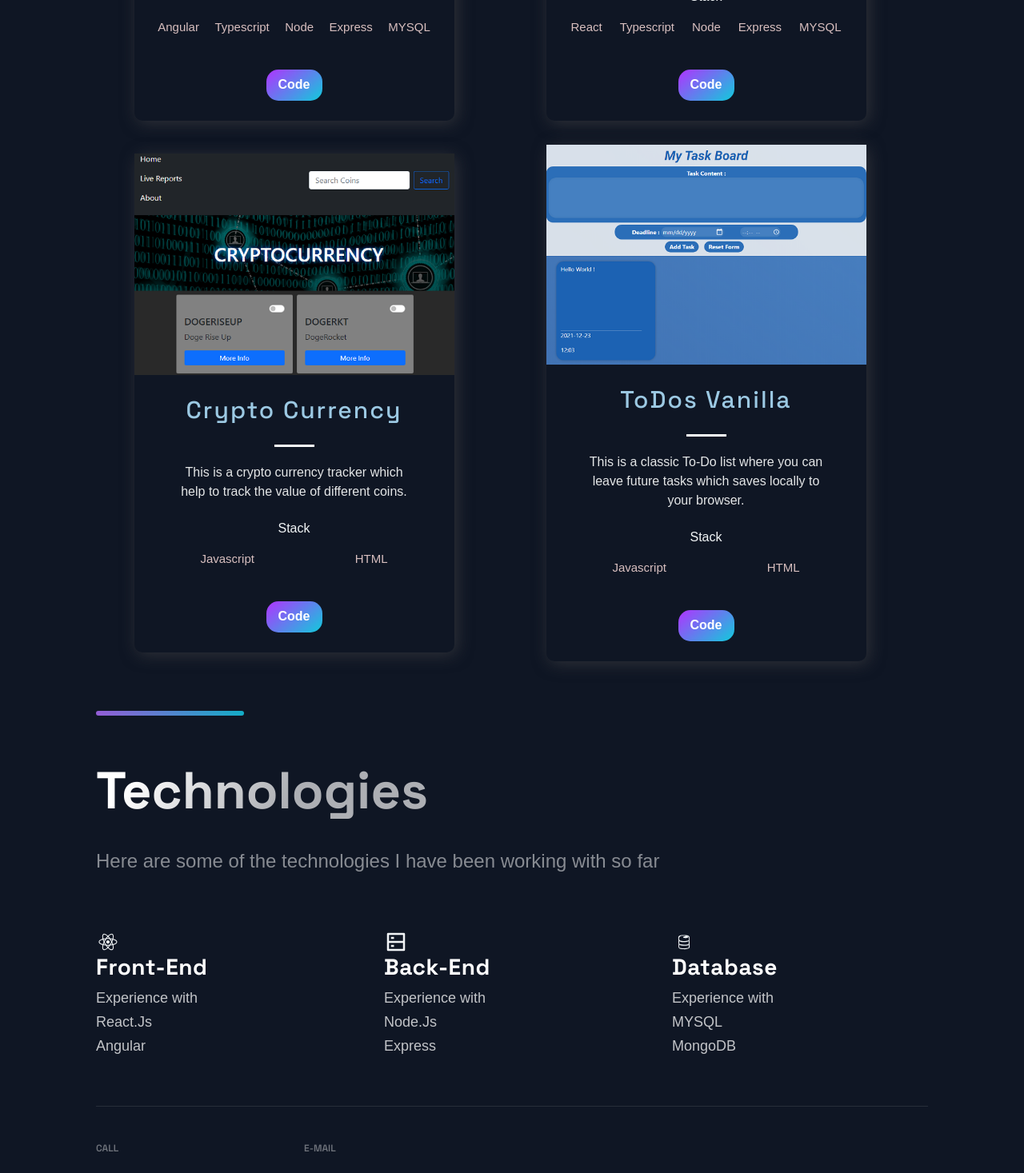
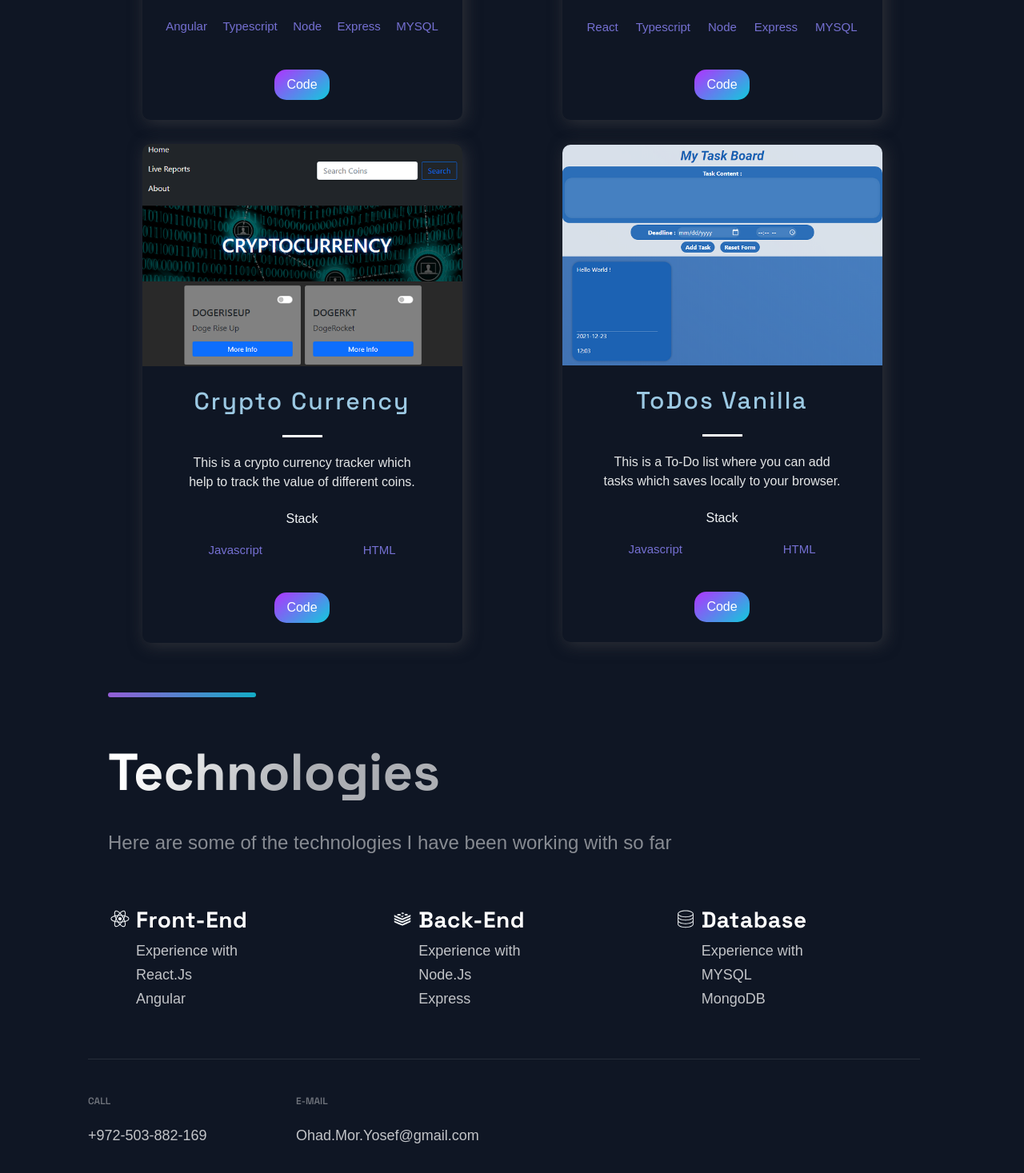
Before and after one commit to OhadMY/Portfolio-Website, a Next.js app: page / in a window 1280 px wide. Shown: the part 1330-2797 px from the top of the page at 80% size. Built offline with nearby package versions, Linux system fonts and the light colour scheme.

Commit message:
Css reponsive design fixes

```diff
--- a/src/components/Footer/FooterStyles.js
+++ b/src/components/Footer/FooterStyles.js
@@ -3,13 +3,13 @@ import styled from "styled-components";
 export const FooterWrapper = styled.section`
   width: calc(100vw - 96px);
   max-width: 1040px;
-  padding: 2rem 48px 40px;
+  padding: 20px 40px 40px 20px;
   margin: 1rem auto;
   box-sizing: content-box;
 
   @media ${(props) => props.theme.breakpoints.sm} {
-    padding: 0 16px 48px;
-    width: calc(100vw - 32px);
+    padding: 0 16px 40px 0;
+    width: calc(100vw - 96px);
   }
 `;
 
@@ -34,7 +34,7 @@ export const LinkItem = styled.a`
   }
 
   @media ${(props) => props.theme.breakpoints.sm} {
-    font-size: 8px;
+    font-size: 14px;
     line-height: 14px;
     margin-bottom: 8px;
     display: flex;
@@ -73,7 +73,6 @@ export const CompanyContainer = styled.div`
   @media ${(props) => props.theme.breakpoints.sm} {
     display: flex;
     flex-direction: column;
-    margin: 0 0 32px;
     align-items: center;
   }
 `;
@@ -84,7 +83,7 @@ export const Support = styled.p`
   letter-spacing: 0.02em;
   font-size: 18px;
   line-height: 30px;
-  padding: 1rem;
+  padding: 10px 10px 10px 0px;
 
   @media ${(props) => props.theme.breakpoints.md} {
     font-size: 16px;
@@ -95,15 +94,25 @@ export const Support = styled.p`
     line-height: 22px;
     font-size: 14px;
     min-width: 100px;
+    padding: 10px 10px 10px 5px;
   }
 `;
 
 export const SocialContainer = styled.div`
+  margin-left: -7px;
   display: flex;
   align-items: center;
+  width: 125px;
+  justify-content: space-between;
 
   @media ${(props) => props.theme.breakpoints.md} {
     justify-content: center;
+    padding-right: 16px;
+    flex-wrap: wrap;
+  }
+
+  @media ${(props) => props.theme.breakpoints.sm} {
+    justify-content: start;
     padding-right: 16px;
     flex-wrap: wrap;
   }
--- a/src/components/Hero/Hero.js
+++ b/src/components/Hero/Hero.js
@@ -9,13 +9,13 @@ import Button from "../../styles/GlobalComponents/Button";
 import { LeftSection } from "./HeroStyles";
 
 const Hero = (props) => (
-  <Section row>
+  <Section row nopadding>
     <LeftSection>
       <SectionTitle>
         Ohad Mor Yosef <br />
         Fullstack Web-Developer
       </SectionTitle>
-      <SectionText>
+      <SectionText nopadding nomarginleft>
         Full stack developer graduate with a passion of developing scalable web
         applications. <br />
         I'm efficient and highly motivated.
--- a/src/components/Projects/ProjectsStyles.js
+++ b/src/components/Projects/ProjectsStyles.js
@@ -5,19 +5,20 @@ export const Img = styled.img`
   height: 100%;
   object-fit: cover;
   overflow: hidden;
+  border-radius: 10px 10px 0 0;
 `;
 
 export const GridContainer = styled.section`
   display: grid;
   grid-template-columns: repeat(auto-fill, minmax(400px, 1fr));
-  padding: 3rem 3rem 3rem 0;
+  padding: 3rem 1rem 3rem 0;
   place-items: center;
   column-gap: 2rem;
   row-gap: 3rem;
   @media ${(props) => props.theme.breakpoints.sm} {
     display: flex;
     flex-direction: column;
-    padding: 2rem;
+    padding: 2rem 0 2rem 0;
     padding-bottom: 0;
   }
 `;
@@ -28,6 +29,13 @@ export const BlogCard = styled.div`
   width: 400px;
   @media ${(props) => props.theme.breakpoints.sm} {
     width: 100%;
+    margin-bottom: 15px;
+  }
+  @media ${(props) => props.theme.breakpoints.md} {
+    width: 80%;
+  }
+  @media screen and (max-width: 876px) {
+    width: 90%;
   }
 `;
 export const TitleContent = styled.div`
@@ -86,18 +94,15 @@ export const UtilityList = styled.ul`
 export const ExternalLinks = styled.a`
   color: #d4c0c0;
   font-size: 1.6rem;
-  font-weight: bold;
   padding: 1rem 1.5rem;
   color: #fff;
   background: ${({ alt }) =>
     alt
       ? "linear-gradient(320deg, #ff622e 50%, #B133FF 100%)"
       : "linear-gradient(320deg, #00DBD8 -10%, #B133FF 100%)"};
-
   border-radius: 15px;
   transition: 0.5s;
   &:hover {
-    font-size: 1.75rem;
     font-weight: bold;
   }
 `;
@@ -108,6 +113,6 @@ export const TagList = styled.ul`
   padding: 2rem;
 `;
 export const Tag = styled.li`
-  color: #d8bfbf;
+  color: #7570d2;
   font-size: 1.5rem;
 `;
--- a/src/components/Technologies/Technologies.js
+++ b/src/components/Technologies/Technologies.js
@@ -1,6 +1,5 @@
 import React from "react";
-import { DiFirebase, DiReact } from "react-icons/di";
-import { RiServerLine } from "react-icons/ri";
+import { DiReact, DiRedis, DiStreamline } from "react-icons/di";
 import {
   Section,
   SectionDivider,
@@ -24,7 +23,7 @@ const Technologies = () => (
     </SectionText>
     <List>
       <ListItem>
-        <DiReact size="3rem" />
+        <DiReact size="3rem" style={{ "margin-right": "5px" }} />
         <ListContainer>
           <ListTitle>Front-End</ListTitle>
           <ListParagraph>
@@ -35,7 +34,7 @@ const Technologies = () => (
         </ListContainer>
       </ListItem>
       <ListItem>
-        <RiServerLine size="3rem" style />
+        <DiRedis size="3rem" style={{ "margin-right": "5px" }} />
         <ListContainer>
           <ListTitle>Back-End</ListTitle>
           <ListParagraph>
@@ -46,7 +45,7 @@ const Technologies = () => (
         </ListContainer>
       </ListItem>
       <ListItem>
-        <DiFirebase size="3rem" />
+        <DiStreamline size="3rem" style={{ "margin-right": "5px" }} />
         <ListContainer>
           <ListTitle>Database</ListTitle>
           <ListParagraph>
--- a/src/components/Technologies/TechnologiesStyles.js
+++ b/src/components/Technologies/TechnologiesStyles.js
@@ -1,8 +1,12 @@
-import styled from 'styled-components'
+import styled from "styled-components";
 
 export const ImageContainer = styled.div`
   text-align: center;
-  background-image: radial-gradient(50% 50% at 50% 50%, rgba(79, 108, 176, 0.25) 53.8%, rgba(79, 108, 176, 0) 100%);
+  background-image: radial-gradient(
+    50% 50% at 50% 50%,
+    rgba(79, 108, 176, 0.25) 53.8%,
+    rgba(79, 108, 176, 0) 100%
+  );
   width: 100%;
   padding: 60px;
   margin-top: 48px;
@@ -11,107 +15,102 @@ export const ImageContainer = styled.div`
   align-items: center;
   justify-content: center;
 
-  @media ${props => props.theme.breakpoints.lg} {
+  @media ${(props) => props.theme.breakpoints.lg} {
     background-image: none;
     padding: 0;
     margin-top: 40px;
   }
-  @media ${props => props.theme.breakpoints.md} {
+  @media ${(props) => props.theme.breakpoints.md} {
     background-image: none;
     padding: 0;
     margin-top: 16px;
   }
-`
+`;
 
 export const MainImage = styled.img`
   width: 100%;
-`
+`;
 
 export const List = styled.ul`
   list-style-type: none;
   display: grid;
   grid-template-columns: repeat(3, 1fr);
   gap: 40px;
-  margin: 3rem 0;
+  margin: 30px 10px;
 
-  @media ${props => props.theme.breakpoints.lg}{
-    margin: 64px 0;
+  @media ${(props) => props.theme.breakpoints.md} {
+    gap: 24px;
   }
 
-  @media ${props => props.theme.breakpoints.md}{
-    margin: 64px 0;
-    gap: 24px
-  }
-
-  @media ${props => props.theme.breakpoints.sm}{
+  @media ${(props) => props.theme.breakpoints.sm} {
     display: flex;
     flex-direction: column;
-    margin: 32px 0;
   }
-`
+`;
 
 export const ListContainer = styled.div`
   display: flex;
   flex-direction: column;
 
-  @media ${props => props.theme.breakpoints.sm}{
+  @media ${(props) => props.theme.breakpoints.sm} {
     display: flex;
     margin-left: 18px;
   }
-`
+`;
 
 export const ListTitle = styled.h4`
   font-weight: 700;
   font-size: 28px;
   line-height: 32px;
   letter-spacing: 0.02em;
-  color: #FFFFFF;
+  color: #ffffff;
   margin-bottom: 8px;
 
-@media ${props => props.theme.breakpoints.md}{
+  @media ${(props) => props.theme.breakpoints.md} {
     font-size: 24px;
     line-height: 28px;
   }
 
-@media ${props => props.theme.breakpoints.sm}{
+  @media ${(props) => props.theme.breakpoints.sm} {
     font-size: 20px;
     line-height: 28px;
     letter-spacing: 0.02em;
     margin-bottom: 4px;
   }
-`
+`;
 
 export const ListParagraph = styled.p`
   font-size: 18px;
   line-height: 30px;
   color: rgba(255, 255, 255, 0.75);
 
-  @media ${props => props.theme.breakpoints.md}{
+  @media ${(props) => props.theme.breakpoints.md} {
     font-size: 16px;
     line-height: 28px;
   }
 
-  @media ${props => props.theme.breakpoints.sm}{
+  @media ${(props) => props.theme.breakpoints.sm} {
     font-size: 14px;
     line-height: 22px;
   }
-`
+`;
 
 export const ListItem = styled.li`
   max-width: 320px;
   display: flex;
-  flex-direction: column;
+  flex-direction: row;
 
-@media ${props => props.theme.breakpoints.md}{
+  @media ${(props) => props.theme.breakpoints.md} {
+    flex-direction: row;
     max-width: 203px;
   }
 
-@media ${props => props.theme.breakpoints.sm}{
+  @media ${(props) => props.theme.breakpoints.sm} {
     margin-bottom: 14px;
     max-width: 320px;
     flex-direction: row;
   }
-`
+`;
 
 export const ListIcon = styled.img`
   display: block;
@@ -119,15 +118,15 @@ export const ListIcon = styled.img`
   height: 48px;
   margin-bottom: 10px;
 
-  @media ${props => props.theme.breakpoints.md}{
+  @media ${(props) => props.theme.breakpoints.md} {
     width: 40px;
     height: 40px;
     margin-bottom: 8px;
   }
 
-  @media ${props => props.theme.breakpoints.sm}{
+  @media ${(props) => props.theme.breakpoints.sm} {
     width: 32px;
     height: 32px;
     margin-bottom: 0px;
   }
-`
+`;
--- a/src/constants/constants.js
+++ b/src/constants/constants.js
@@ -32,7 +32,7 @@ export const projects = [
   {
     title: "ToDos Vanilla",
     description:
-      "This is a classic To-Do list where you can leave future tasks which saves locally to your browser.",
+      "This is a To-Do list where you can add tasks which saves locally to your browser.",
     image: "/images/4.png",
     tags: ["Javascript", "HTML"],
     source: "https://github.com/OhadMY/ToDos-Vanilla",
--- a/src/styles/GlobalComponents/index.js
+++ b/src/styles/GlobalComponents/index.js
@@ -3,13 +3,18 @@ import styled from "styled-components";
 export const Section = styled.section`
   display: ${(props) => (props.grid ? "grid" : "flex")};
   flex-direction: ${(props) => (props.row ? "row" : "column")};
-  padding: ${(props) => (props.nopadding ? "0" : "32px 0px 0")};
+  padding: ${(props) => (props.nopadding ? "0" : "32px 0 0 0")};
   margin: 0 auto;
   max-width: 1040px;
   box-sizing: content-box;
   position: relative;
   overflow: hidden;
   grid-template-columns: 1fr 1fr;
+  padding-left: 10px;
+
+  @media ${(props) => props.theme.breakpoints.lg} {
+    flex-direction: column;
+  }
 
   @media ${(props) => props.theme.breakpoints.md} {
     padding: 24px 14px 0;
@@ -38,13 +43,13 @@ export const SectionTitle = styled.h2`
   -webkit-background-clip: text;
   -webkit-text-fill-color: transparent;
   margin-bottom: 16px;
-  padding: ${(props) => (props.main ? "58px 0 16px" : "0")};
+  padding: ${(props) => (props.main ? "58px 0 16px 10px" : "0")};
 
   @media ${(props) => props.theme.breakpoints.md} {
     font-size: ${(props) => (props.main ? "56px" : "48px")};
     line-height: ${(props) => (props.main ? "56px" : "48px")};
     margin-bottom: 12px;
-    padding: ${(props) => (props.main ? "40px 0 12px" : "0")};
+    padding: ${(props) => (props.main ? "40px 0 12px 10px" : "0")};
   }
 
   @media ${(props) => props.theme.breakpoints.sm} {
@@ -53,7 +58,7 @@ export const SectionTitle = styled.h2`
     font-size: ${(props) => (props.main ? "28px" : "32px")};
     line-height: ${(props) => (props.main ? "32px" : "40px")};
     margin-bottom: 8px;
-    padding: ${(props) => (props.main ? "16px 0 8px" : "0")};
+    padding: ${(props) => (props.main ? "16px 0 0 8px" : "0")};
     max-width: 100%;
   }
 `;
@@ -63,24 +68,26 @@ export const SectionText = styled.p`
   font-size: 24px;
   line-height: 40px;
   font-weight: 300;
-  padding-bottom: 3.6rem;
+  padding-bottom: 30px;
   color: rgba(255, 255, 255, 0.5);
+  margin-left: ${(props) => (props.nomarginleft ? "0" : "10px")};
 
   @media ${(props) => props.theme.breakpoints.md} {
     max-width: 670px;
     font-size: 20px;
     line-height: 32px;
-    padding-bottom: 24px;
+    padding: 0 0 24px 0;
   }
 
   @media ${(props) => props.theme.breakpoints.sm} {
     font-size: 16px;
     line-height: 24px;
-    padding-bottom: 16px;
+    padding: ${(props) => (props.nopadding ? "0 0 15px 0" : "0 0 16px 0")};
   }
 `;
 
 export const SectionDivider = styled.div`
+  margin-left: 10px;
   width: 185px;
   height: 6px;
   border-radius: 10px;
--- a/src/themes/default.js
+++ b/src/themes/default.js
@@ -18,5 +18,6 @@ export default {
     md: "screen and (max-width: 768px)",
     lg: "screen and (max-width: 1024px)",
     xl: "screen and (max-width: 1280px)",
+    xxl: "screen and (min-width: 1300px)",
   },
 };
```
Also changed, not shown: src/components/Header/HeaderStyles.js (+11 -2 lines), src/layout/Layout.js (+10 -10 lines), src/pages/_document.js (+13 -10 lines). Lines whose indentation alone changed are shown as unchanged.
